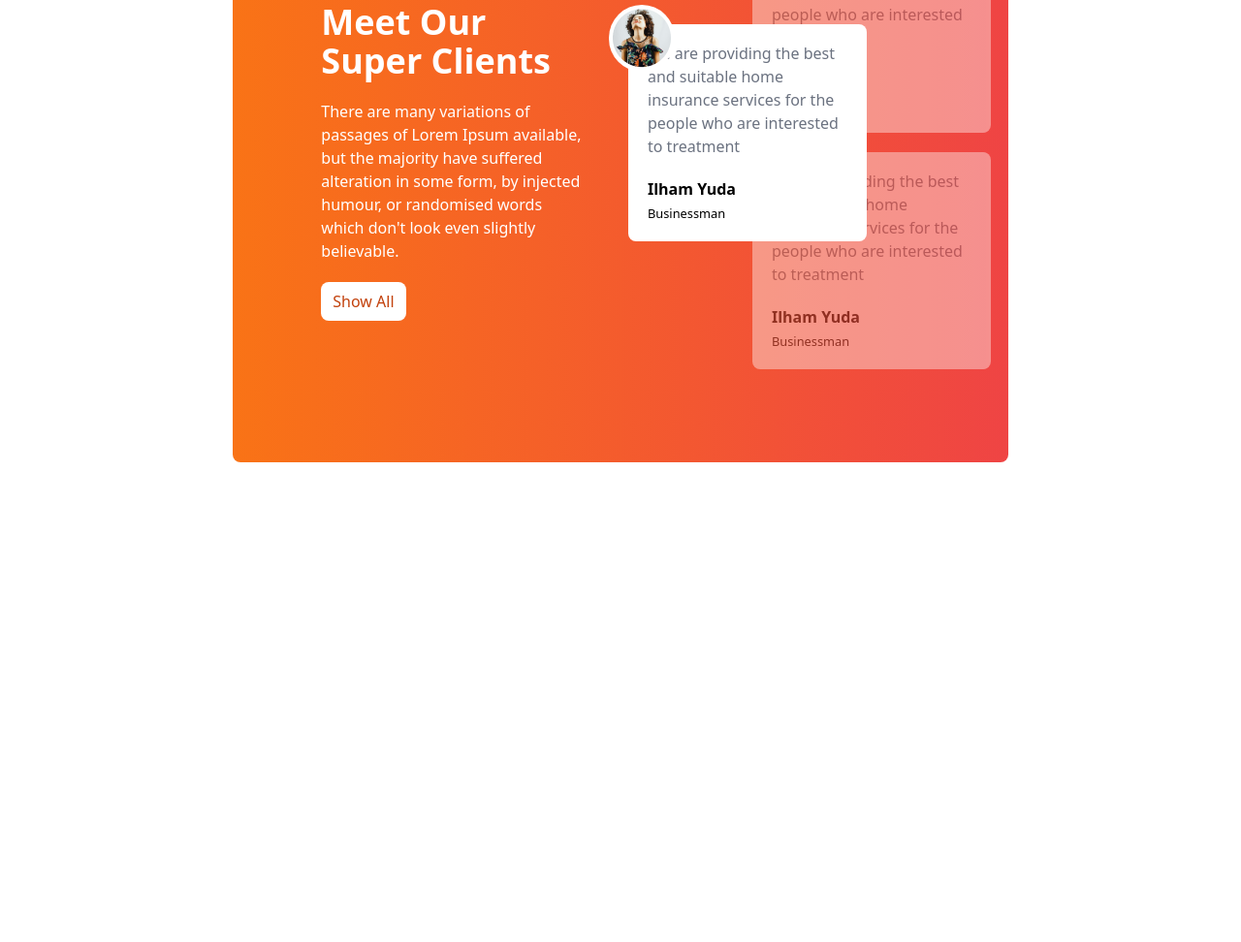
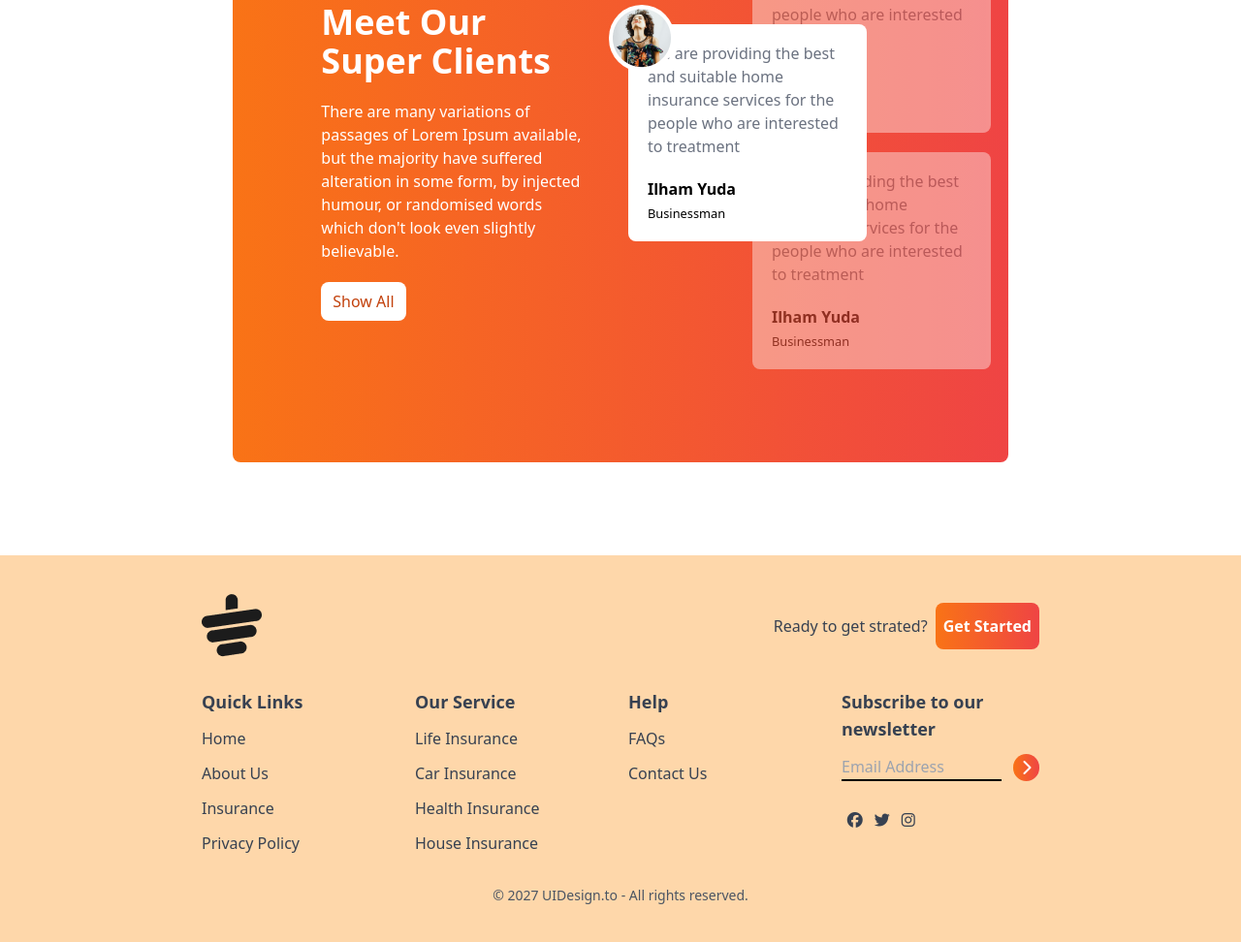
Before and after one commit to mddalimmiah/tea-house-tailwind, a plain HTML site: page index.html in a window 1280 px wide. Shown: the part 2116-3088 px from the top of the page at 97% size. Before the commit the page ends 2689 px from the top, so only its background shows below. Drawn offline with nearby package versions, Linux system fonts and the light colour scheme.

Commit message:
footer section completed

```diff
--- a/index.html
+++ b/index.html
@@ -185,7 +185,95 @@
                 </div>
             </div>
           </section>
+
+          <!-- news section homework -->
+           <section></section>
     </main>
-    <footer></footer>
+    <footer class="bg-orange-200 text-gray-700 py-10 px-4 md:px-16">
+        <div class="w-9/12 mx-auto">
+            <!-- logo section -->
+            <div class="flex justify-between mb-8">
+                <img src="images/cup.png" alt="">
+                <div class="flex items-center gap-2">
+                    <h4>Ready to get strated?</h4>
+                    <button class=" px-2 py-3 font-bold rounded-lg text-white bg-gradient-to-r from-orange-500 to-red-500">Get Started</button>
+                </div>
+            </div>
+            <!-- links -->
+             <div class="grid grid-cols-1 md:grid-cols-2 lg:grid-cols-4 gap-4">
+                <!-- first column -->
+                <div>
+                    <h3 class="text-lg font-semibold mb-3">Quick Links</h3>
+                    <ul class="space-y-3">
+                        <li class="">
+                            <a class="hover:text-orange-600" href="#">Home</a>
+                        </li>
+
+                        <li class="">
+                            <a class="hover:text-orange-600" href="#">About Us</a>
+                        </li>
+                        <li class="">
+                            <a class="hover:text-orange-600" href="#">Insurance</a>
+                        </li>
+                        <li class="">
+                            <a class="hover:text-orange-600" href="#">Privacy Policy</a>
+                        </li>
+
+                    </ul>
+                </div>
+                <!-- second column -->
+                <div>
+                    <h3 class="text-lg font-semibold mb-3">Our Service</h3>
+                    <ul class="space-y-3">
+                        <li class="">
+                            <a class="hover:text-orange-600" href="#">Life Insurance</a>
+                        </li>
+
+                        <li class="">
+                            <a class="hover:text-orange-600" href="#">Car Insurance</a>
+                        </li>
+                        <li class="">
+                            <a class="hover:text-orange-600" href="#">Health Insurance</a>
+                        </li>
+                        <li class="">
+                            <a class="hover:text-orange-600" href="#">House Insurance</a>
+                        </li>
+
+                    </ul>
+                </div>
+
+                <!-- third column -->
+                <div>
+                    <h3 class="text-lg font-semibold mb-3">Help</h3>
+                    <ul class="space-y-3">
+                        <li class="">
+                            <a class="hover:text-orange-600" href="#">FAQs</a>
+                        </li>
+
+                        <li class="">
+                            <a class="hover:text-orange-600" href="#">Contact Us</a>
+                        </li>
+
+                    </ul>
+                </div>
+                <!-- forth column -->
+                 <div>
+                    <h3 class="font-semibold text-lg mb-3 ">Subscribe to our newsletter</h3>
+                    <div class="flex space-x-3">
+                        <input class="bg-transparent border-b-2 border-black w-4/6 lg:w-5/6" placeholder="Email Address" type="text" name="" id="">
+                        <i class="fa-sharp fa-solid fa-chevron-right w-7 h-7 bg-gradient-to-r from-orange-500 to-red-500 rounded-full flex justify-center items-center text-white "></i>
+                    </div>
+                    <div class="mt-8 mb-3 flex justify-center space-x-3 w-2/5">
+                        <i class="fa-brands fa-facebook"></i>
+                        <i class="fa-brands fa-twitter"></i>
+                        <i class="fa-brands fa-instagram"></i>
+                    </div>
+                 </div>
+             </div>
+             <div class="text-center mt-8 mb-4">
+                <p class="text-sm text-gray-600">© 2027 UIDesign.to - All rights reserved.</p>
+             </div>
+        </div>
+    </footer>
 </body>
 </html>
```
